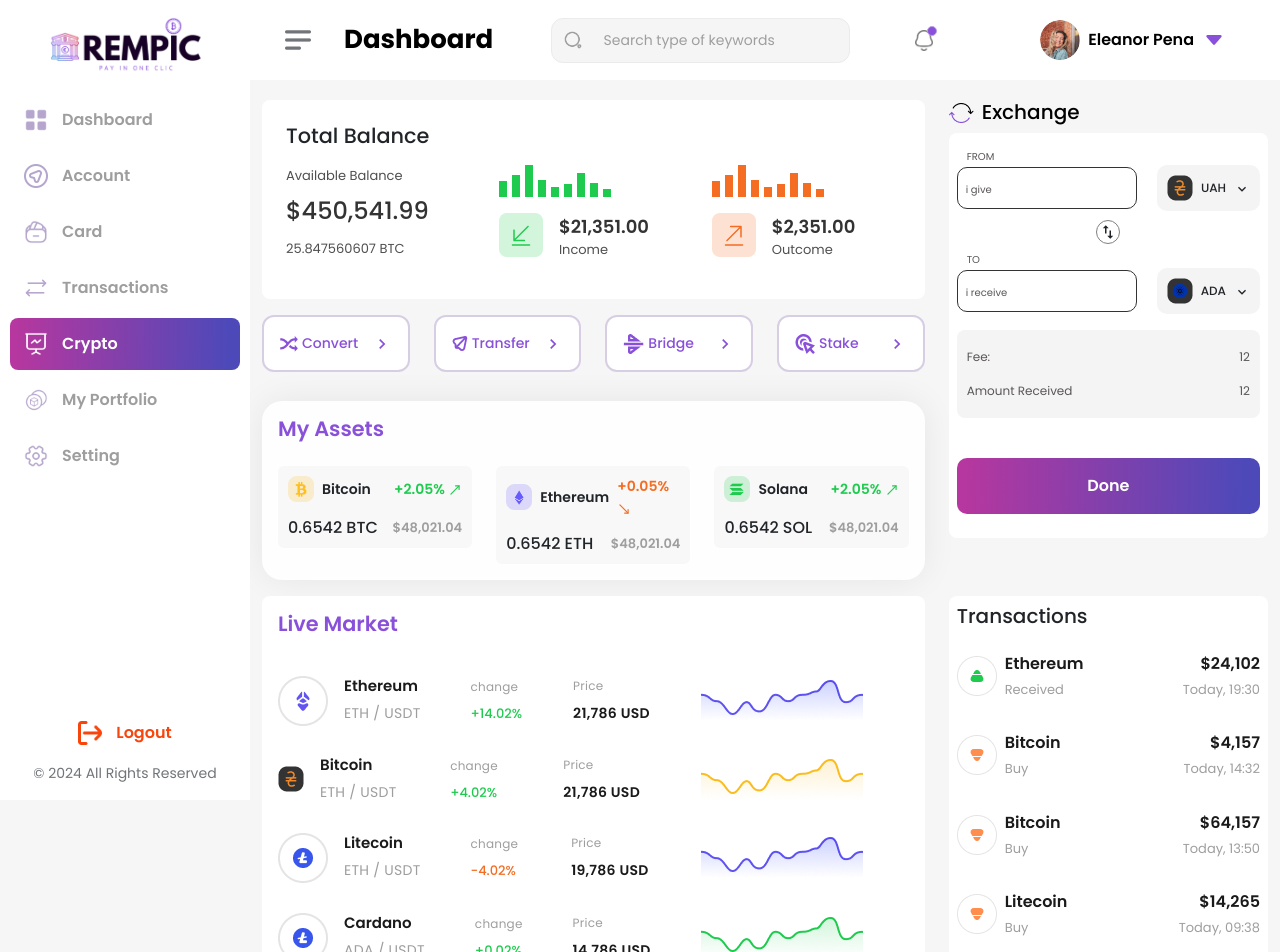
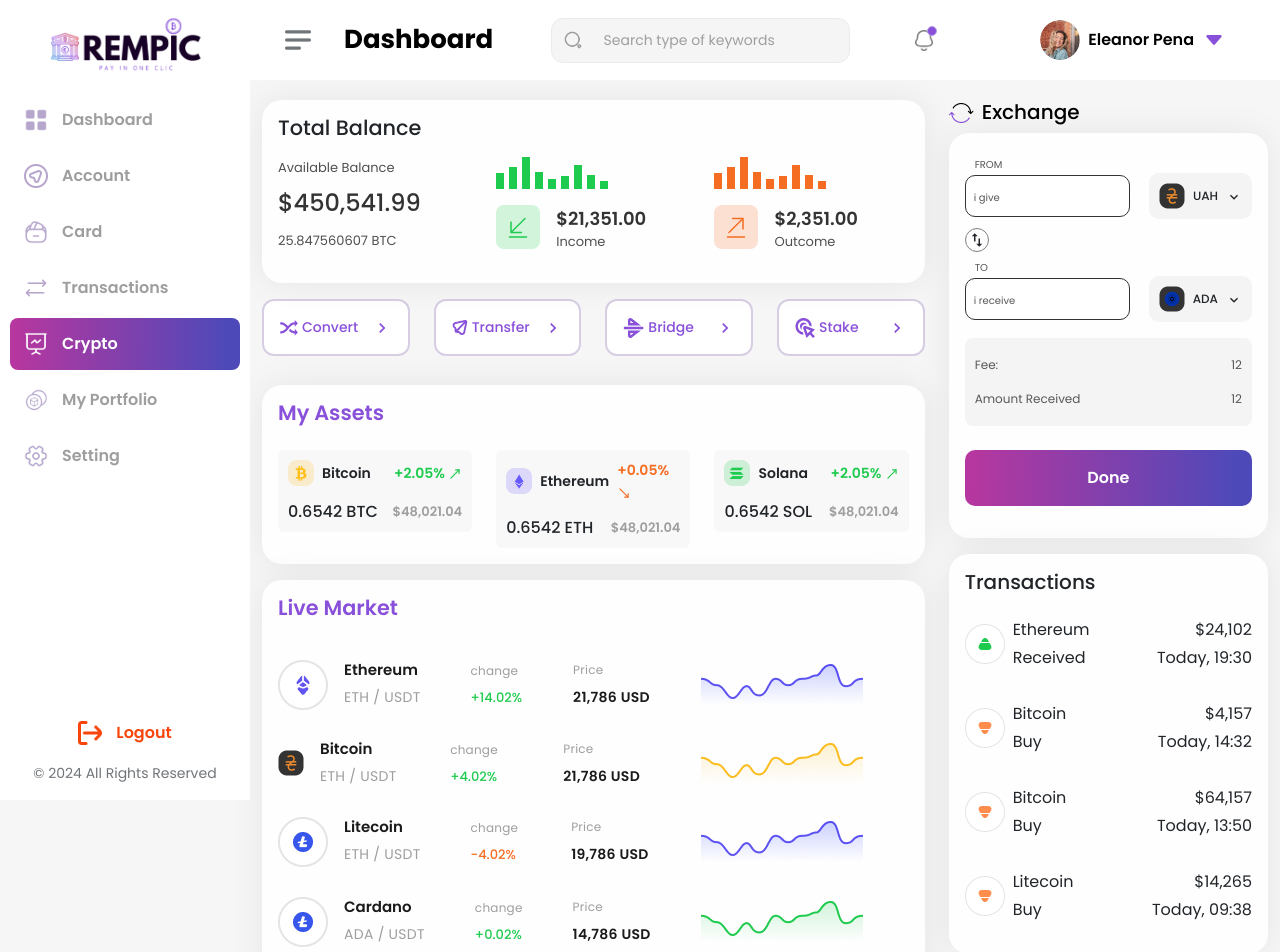
Before and after one commit to Harish12156/neo, a React (Create React App) app: page /crypto in a window 1280 px wide. Shown: the top 952 px of the page. Built offline with nearby package versions, Linux system fonts and the light colour scheme.

Commit message:
FE aug 16 harish

```diff
--- a/src/assets/css/demo.css
+++ b/src/assets/css/demo.css
@@ -58,7 +58,7 @@
     font-size: 22px;
     font-weight: 500;
     line-height: 33px;
-    color: #8950DA;
+    color: var(--color-1);
 }
 
 .profile-section-one .user-id {
@@ -83,7 +83,7 @@
 
 .profile-section-one .nav-pills .nav-link.active,
 .profile-section-one .nav-pills .show>.nav-link {
-    color: #8950DA;
+    color: var(--color-1);
     font-size: 16px;
     font-weight: 700;
     line-height: 24px;
@@ -129,7 +129,7 @@
 }
 
 .profile-section-one .nav-link:hover {
-    color: #8950DA;
+    color: var(--color-1);
 }
 
 .profile-section-one .react-tel-input .flag-dropdown {
@@ -179,12 +179,6 @@
 
 .profile-section-one .tab-pane {
     transition: all 0.1s ease-in-out;
-}
-
-
-
-.cryto-section .total-balance-sec {
-    background: #FFFFFF;
 }
 
 .cryto-section .total-heading {
@@ -695,27 +689,28 @@
 }
 
 .mycard-section h6 {
-    color: #8950DA;
+    color: var(--color-1);
 }
 .mycard-section .card{
     --bs-card-spacer-y: 2.5rem;
 }
-.mycard-section .card-body {
+/* .mycard-section .card-body {
     padding: var(--bs-card-spacer-y) var(--bs-card-spacer-x);
-}
+} */
 
 .mycard-section .addcard-btn {
-    background: #8950DA;
+    background: var(--color-1);
     color: white;
     border-radius: 10px;
     font-size: 14px;
     font-weight: 600;
     --bs-btn-padding-x: 5rem;
+    --bs-btn-padding-y: 16px;
 }
 
 .mycard-section .addcard-btn:hover {
-    background: #8950DA;
-    color: black;
+    background: var(--color-1);
+    color: #FFF;
 }
 
 .mycard-section .offcanvas .form-control::placeholder {
--- a/src/pages/Crypto.js
+++ b/src/pages/Crypto.js
@@ -30,9 +30,11 @@ function Crypto() {
     <div className='cryto-section'>
       <div className='cryto-section-one'>
         <div className='container-fluid'>
-          <div className='row gap-3 gap-lg-0'>
+          <div className='row'>
             <div className='col-lg-8'>
-              <div className='total-balance-sec card border-0 p-4 rounded-3'>
+              <div class="card dash-card-1">
+                <div class="card-body">
+                  <div className='total-balance-sec'>
                     <h2 className='total-heading'>Total Balance</h2>
                     <div className='row align-items-center justify-content-center gap-3 gap-md-0 py-2'>
 
@@ -60,6 +62,8 @@ function Crypto() {
                           <div className=''>
                             <div className='bal-text-two'>$2,351.00</div>
                             <div className='bal-text mb-2'>Outcome</div>
+                          </div>
+                        </div>
                       </div>
                     </div>
                   </div>
@@ -96,10 +100,77 @@ function Crypto() {
               <div className=''>
                 <Myassets />
               </div>
+              <div class="card dash-card-1 mt-3">
+                <div class="card-body">
+                  <div className='live-market'>
+                    <h2 className='live-heading'>Live Market</h2>
+                    <div className='table-size'>
+                      <table className='livemarket-table my-3'>
+                        <tbody>
+                          <tr className=''>
+                            <Link to='/cryptoinner'>
+                              <td className=''>
+                                <div className='d-flex align-items-center gap-3'>
+                                  <div className=''><LazyLoadImage alt="Ethereum" src={ethereum} className='' /></div>
+                                  <div><h6 className='text-one'>Ethereum</h6><div className='text-two'>ETH / USDT</div></div>
+                                </div>
+                              </td>
+                              <td className=''><div className='text-three mb-2'>change</div><div className='text-four fc-g'>+14.02%</div></td>
+                              <td className=''><div className='text-three mb-2'>Price</div><div className='text-five'>21,786 USD</div></td>
+                              <td className=''><div><LazyLoadImage alt="Graph" src={graph} className='graph-size' /></div></td>
+                            </Link>
+                          </tr>
+                          <tr className=''>
+                            <Link to='/cryptoinner'>
+                              <td className=''>
+                                <div className='d-flex align-items-center gap-3'>
+                                  <div className=''><LazyLoadImage alt="bitcoin" src={bitcoinone} className='' /></div>
+                                  <div><h6 className='text-one'>Bitcoin</h6><div className='text-two'>ETH / USDT</div></div>
+                                </div>
+                              </td>
+                              <td className=''><div className='text-three mb-2'>change</div><div className='text-four fc-g'>+4.02%</div></td>
+                              <td className=''><div className='text-three mb-2'>Price</div><div className='text-five'>21,786 USD</div></td>
+                              <td className=''><div><LazyLoadImage alt="Graph" src={graphone} className='graph-size' /></div></td>
+                            </Link>
+                          </tr>
+                          <tr className=''>
+                            <Link to='/cryptoinner'>
+                              <td className=''>
+                                <div className='d-flex align-items-center gap-3'>
+                                  <div className=''><LazyLoadImage alt="litecoin" src={litecoin} className='' /></div>
+                                  <div><h6 className='text-one'>Litecoin</h6><div className='text-two'>ETH / USDT</div></div>
+                                </div>
+                              </td>
+                              <td className=''><div className='text-three mb-2'>change</div><div className='text-four fc-r'>-4.02%</div></td>
+                              <td className=''><div className='text-three mb-2'>Price</div><div className='text-five'>19,786 USD</div></td>
+                              <td className=''><div><LazyLoadImage alt="Graph" src={graph} className='graph-size' /></div></td>
+                            </Link>
+                          </tr>
+                          <tr className=''>
+                            <Link to='/cryptoinner'>
+                              <td className=''>
+                                <div className='d-flex align-items-center gap-3'>
+                                  <div className=''><LazyLoadImage alt="litecoin" src={litecoin} className='' /></div>
+                                  <div><h6 className='text-one'>Cardano</h6><div className='text-two'>ADA / USDT</div></div>
+                                </div>
+                              </td>
+                              <td className=''><div className='text-three mb-2'>change</div><div className='text-four fc-g'>+0.02%</div></td>
+                              <td className=''><div className='text-three mb-2'>Price</div><div className='text-five'>14,786 USD</div></td>
+                              <td className=''><div><LazyLoadImage alt="Graph" src={graphtwo} className='graph-size' /></div></td>
+                            </Link>
+                          </tr>
+                        </tbody>
+                      </table>
+                    </div>
+
+                  </div>
+                </div>
+              </div>
             </div>
             <div className='col-lg-4 exchange'>
               <h5 className=''><LazyLoadImage alt='withdraw' src={withdraw} className='me-2'></LazyLoadImage>Exchange</h5>
-              <div className='card border-0 rounded-3 p-2'>
+              <div class="card dash-card-1">
+                <div class="card-body">
                   <div className='d-flex align-items-center'>
 
                     <div class="">
@@ -192,74 +263,9 @@ function Crypto() {
                   </div>
                 </div>
               </div>
-          </div>
-          <div className='row gap-3 gap-lg-0 py-3'>
-            <div className='col-lg-8'>
-              <div className='live-market card border-0 p-3 rounded-3'>
-                <h2 className='live-heading'>Live Market</h2>
-                <div className='table-size'>
-                  <table className='livemarket-table my-3'>
-                    <tbody>
-                      <tr className=''>
-                        <Link to='/cryptoinner'>
-                          <td className=''>
-                            <div className='d-flex align-items-center gap-3'>
-                              <div className=''><LazyLoadImage alt="Ethereum" src={ethereum} className='' /></div>
-                              <div><h6 className='text-one'>Ethereum</h6><div className='text-two'>ETH / USDT</div></div>
-                            </div>
-                          </td>
-                          <td className=''><div className='text-three mb-2'>change</div><div className='text-four fc-g'>+14.02%</div></td>
-                          <td className=''><div className='text-three mb-2'>Price</div><div className='text-five'>21,786 USD</div></td>
-                          <td className=''><div><LazyLoadImage alt="Graph" src={graph} className='graph-size' /></div></td>
-                        </Link>
-                      </tr>
-                      <tr className=''>
-                        <Link to='/cryptoinner'>
-                          <td className=''>
-                            <div className='d-flex align-items-center gap-3'>
-                              <div className=''><LazyLoadImage alt="bitcoin" src={bitcoinone} className='' /></div>
-                              <div><h6 className='text-one'>Bitcoin</h6><div className='text-two'>ETH / USDT</div></div>
-                            </div>
-                          </td>
-                          <td className=''><div className='text-three mb-2'>change</div><div className='text-four fc-g'>+4.02%</div></td>
-                          <td className=''><div className='text-three mb-2'>Price</div><div className='text-five'>21,786 USD</div></td>
-                          <td className=''><div><LazyLoadImage alt="Graph" src={graphone} className='graph-size' /></div></td>
-                        </Link>
-                      </tr>
-                      <tr className=''>
-                        <Link to='/cryptoinner'>
-                          <td className=''>
-                            <div className='d-flex align-items-center gap-3'>
-                              <div className=''><LazyLoadImage alt="litecoin" src={litecoin} className='' /></div>
-                              <div><h6 className='text-one'>Litecoin</h6><div className='text-two'>ETH / USDT</div></div>
-                            </div>
-                          </td>
-                          <td className=''><div className='text-three mb-2'>change</div><div className='text-four fc-r'>-4.02%</div></td>
-                          <td className=''><div className='text-three mb-2'>Price</div><div className='text-five'>19,786 USD</div></td>
-                          <td className=''><div><LazyLoadImage alt="Graph" src={graph} className='graph-size' /></div></td>
-                        </Link>
-                      </tr>
-                      <tr className=''>
-                        <Link to='/cryptoinner'>
-                          <td className=''>
-                            <div className='d-flex align-items-center gap-3'>
-                              <div className=''><LazyLoadImage alt="litecoin" src={litecoin} className='' /></div>
-                              <div><h6 className='text-one'>Cardano</h6><div className='text-two'>ADA / USDT</div></div>
-                            </div>
-                          </td>
-                          <td className=''><div className='text-three mb-2'>change</div><div className='text-four fc-g'>+0.02%</div></td>
-                          <td className=''><div className='text-three mb-2'>Price</div><div className='text-five'>14,786 USD</div></td>
-                          <td className=''><div><LazyLoadImage alt="Graph" src={graphtwo} className='graph-size' /></div></td>
-                        </Link>
-                      </tr>
-                    </tbody>
-                  </table>
-                </div>
 
-              </div>
-            </div>
-            <div className='col-lg-4 transaction'>
-              <div className='card border-0 rounded-3 p-2'>
+              <div class="card dash-card-1 mt-3">
+                <div class="card-body">
                   <h5 className=''>Transactions</h5>
                   <div className='d-flex align-items-center gap-2 py-3'>
                     <div><LazyLoadImage alt="ethereum" src={transethereum} className='' /></div>
@@ -287,6 +293,7 @@ function Crypto() {
           </div>
         </div>
       </div>
+    </div>
   )
 }
 
--- a/src/pages/Cryptoinner.js
+++ b/src/pages/Cryptoinner.js
@@ -192,8 +192,9 @@ function Cryptoinner() {
                 <div className='container-fluid'>
                     <div className='row'>
                         <div className='col-lg-8'>
-                            <div className='graph-section p-2 rounded-3'>
-                                <div className='d-flex align-items-center justify-content-around py-2 flex-lg-row flex-wrap gap-3'>
+                            <div className='graph-section card dash-card-1'>
+                                <div class="card-body">
+                                    <div className='d-flex align-items-center justify-content-between py-2 flex-lg-row flex-wrap gap-3'>
                                         <div className='d-flex align-items-center gap-1'>
                                             <LazyLoadImage alt="binance" src={binance} className='' />
                                             <div><div className="text-one">BTC/USDT</div><div className="text-two">Binance</div></div>
@@ -237,8 +238,10 @@ function Cryptoinner() {
                                     <div id="html-dist"></div>
                                 </div>
                             </div>
+                        </div>
                         <div className="col-lg-4">
-                            <div className="swap-section p-2 rounded-3">
+                            <div className="swap-section card dash-card-1">
+                                <div class="card-body">
                                     <ul class="nav nav-pills mb-3 nav-justified" id="pills-tab" role="tablist">
                                         <li class="nav-item" role="presentation">
                                             <button class="nav-link active" id="pills-buy-tab" data-bs-toggle="pill" data-bs-target="#pills-buy" type="button" role="tab" aria-controls="pills-buy" aria-selected="true">Buy</button>
@@ -490,6 +493,7 @@ function Cryptoinner() {
                                 </div>
                             </div>
                         </div>
+                    </div>
                     <div className="row pt-3 pb-5 trade-section">
                         <div className="col-lg-10 col-12">
                             <ul class="nav nav-pills mb-3" id="pills-tab" role="tablist">
@@ -502,45 +506,8 @@ function Cryptoinner() {
                             </ul>
                             <div class="tab-content" id="pills-tabContent">
                                 <div class="tab-pane fade show active" id="pills-tradehistory" role="tabpanel" aria-labelledby="pills-tradehistory-tab" tabindex="0">
-                                    <div className="cryto-table">
-                                        <div className="crypto-table-options">
-                                            <div className="option-btn">1 day</div>
-                                            <div className="option-btn">1 week</div>
-                                            <div className="option-btn">1 month</div>
-                                            <div className="option-btn">3 month</div>
-                                            <form className="d-flex align-items-center"><input type="text" className="search-input" placeholder="YYYY-MM-DD-YYYY-MM-DD" /><button type="submit" className="search-btn">Search</button></form>
-                                        </div>
-                                        <table className="cryto-table-section border-0">
-
-                                            <thead>
-                                                <tr>
-                                                    <th>Time</th>
-                                                    <th>Symbol</th>
-                                                    <th>Side</th>
-                                                    <th>Price</th>
-                                                    <th>Quantity</th>
-                                                    <th>Fee</th>
-                                                    <th>Realized Profit</th>
-                                                </tr>
-                                            </thead>
-                                            <tbody>
-                                                {data.map((item) => (
-                                                    <tr key={item.id}>
-                                                        <td>{item.time}</td>
-                                                        <td><span className="fw-semibold me-2">BNBUSD</span>{item.symbol}</td>
-                                                        <td className="fc-r fw-bold">{item.side}</td>
-                                                        <td>{item.price}</td>
-                                                        <td>{item.quantity}</td>
-                                                        <td>{item.fee}</td>
-                                                        <td>{item.realizedprofit}</td>
-                                                    </tr>
-                                                ))}
-                                            </tbody>
-                                        </table>
-                                    </div>
-                                </div>
-                                <div class="tab-pane fade" id="pills-mytrade" role="tabpanel" aria-labelledby="pills-mytrade-tab" tabindex="0">
-                                    <div className="cryto-table">
+                                    <div className="cryto-table card dash-card-1">
+                                        <div class="card-body">
                                             <div className="crypto-table-options">
                                                 <div className="option-btn">1 day</div>
                                                 <div className="option-btn">1 week</div>
@@ -578,6 +545,47 @@ function Cryptoinner() {
                                         </div>
                                     </div>
                                 </div>
+                                <div class="tab-pane fade" id="pills-mytrade" role="tabpanel" aria-labelledby="pills-mytrade-tab" tabindex="0">
+                                    <div className="cryto-table card dash-card-1">
+                                        <div class="card-body">
+                                            <div className="crypto-table-options">
+                                                <div className="option-btn">1 day</div>
+                                                <div className="option-btn">1 week</div>
+                                                <div className="option-btn">1 month</div>
+                                                <div className="option-btn">3 month</div>
+                                                <form className="d-flex align-items-center"><input type="text" className="search-input" placeholder="YYYY-MM-DD-YYYY-MM-DD" /><button type="submit" className="search-btn">Search</button></form>
+                                            </div>
+                                            <table className="cryto-table-section border-0">
+
+                                                <thead>
+                                                    <tr>
+                                                        <th>Time</th>
+                                                        <th>Symbol</th>
+                                                        <th>Side</th>
+                                                        <th>Price</th>
+                                                        <th>Quantity</th>
+                                                        <th>Fee</th>
+                                                        <th>Realized Profit</th>
+                                                    </tr>
+                                                </thead>
+                                                <tbody>
+                                                    {data.map((item) => (
+                                                        <tr key={item.id}>
+                                                            <td>{item.time}</td>
+                                                            <td><span className="fw-semibold me-2">BNBUSD</span>{item.symbol}</td>
+                                                            <td className="fc-r fw-bold">{item.side}</td>
+                                                            <td>{item.price}</td>
+                                                            <td>{item.quantity}</td>
+                                                            <td>{item.fee}</td>
+                                                            <td>{item.realizedprofit}</td>
+                                                        </tr>
+                                                    ))}
+                                                </tbody>
+                                            </table>
+                                        </div>
+                                    </div>
+                                </div>
+                            </div>
 
                         </div>
                     </div>
```
Also changed, not shown: src/pages/Card.js (+4 -4 lines). Lines whose indentation alone changed are shown as unchanged.
